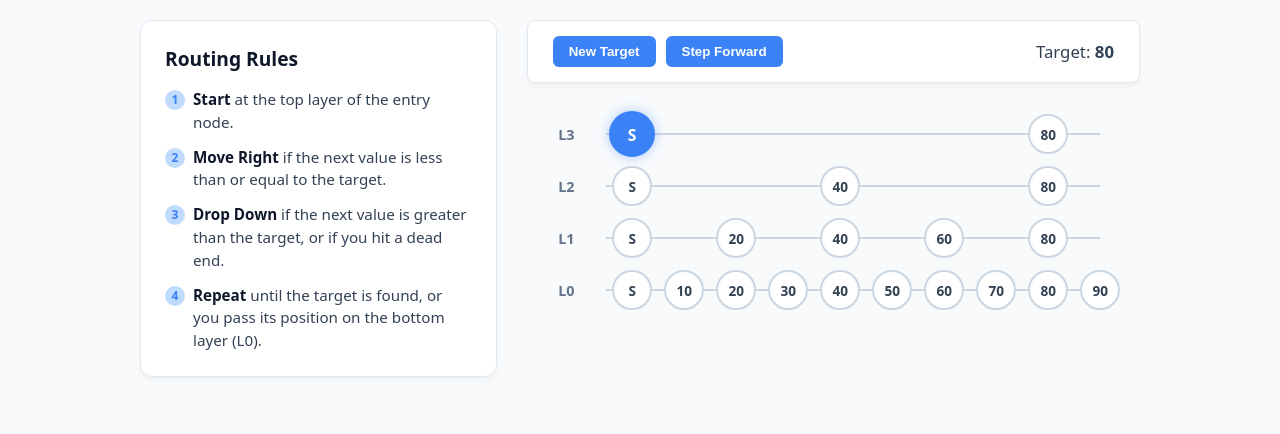
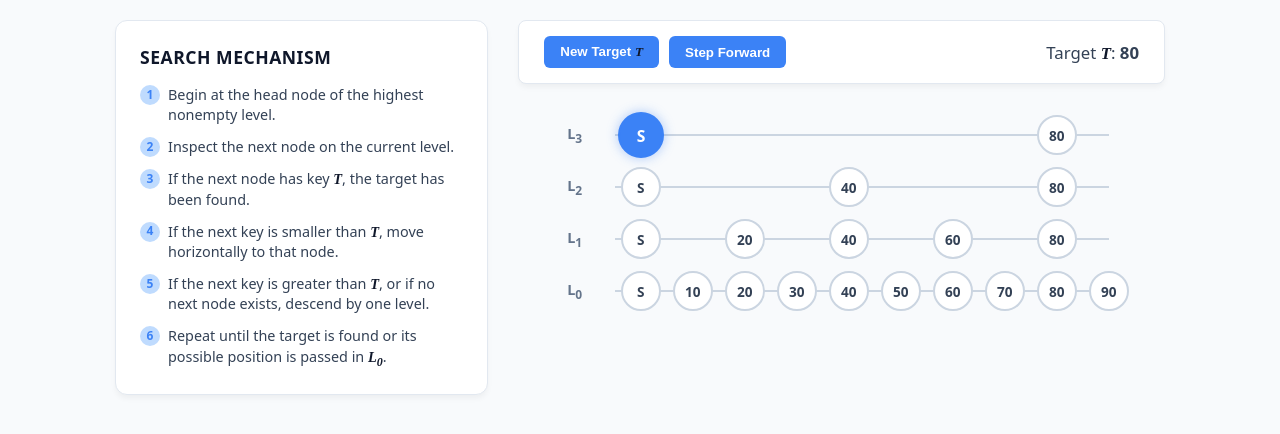
Before and after one commit to erfansoheil/erfansoheil.github.io, a Jekyll site: the page writing-notes/indexing/asset/skiplist-interactive.html, which Jekyll copies as it is, in a window 1280 px wide. Shown: the top 434 px of the page. Built offline with Jekyll 4.4.1, drawn with Linux system fonts in a browser that asks for light colours.

Commit message:
Refine content in main_p2.md for clarity on the probabilistic nature of skip lists, removing redundant explanations. Update skiplist-interactive.html to improve layout responsiveness and enhance the search mechanism sidebar with clearer instructions and consistent formatting for mathematical variables.

```diff
--- a/writing-notes/indexing/asset/skiplist-interactive.html
+++ b/writing-notes/indexing/asset/skiplist-interactive.html
@@ -28,7 +28,7 @@
         .layout-container {
             display: flex;
             gap: 30px;
-            max-width: 1000px;
+            max-width: 1050px;
             width: 100%;
             flex-wrap: wrap;
             align-items: flex-start;
@@ -37,7 +37,7 @@
         /* Sidebar for Rules */
         .rules-panel {
             flex: 1;
-            min-width: 250px;
+            min-width: 300px;
             background: var(--card-bg);
             padding: 24px;
             border-radius: 12px;
@@ -48,8 +48,10 @@
         .rules-panel h3 {
             margin-top: 0;
             margin-bottom: 16px;
-            font-size: 1.2rem;
+            font-size: 1.1rem;
             color: #0f172a;
+            text-transform: uppercase;
+            letter-spacing: 0.5px;
         }
 
         .rules-list {
@@ -62,10 +64,11 @@
         }
 
         .rules-list li {
-            font-size: 0.95rem;
-            line-height: 1.5;
+            font-size: 0.9rem;
+            line-height: 1.4;
             padding-left: 28px;
             position: relative;
+            color: #334155;
         }
 
         /* Custom numbers for the list */
@@ -74,7 +77,7 @@
             counter-increment: item;
             position: absolute;
             left: 0;
-            top: 2px;
+            top: 0px;
             background: var(--primary-light);
             color: var(--primary);
             width: 20px;
@@ -88,7 +91,10 @@
         }
         .rules-list { counter-reset: item; }
 
-        .rules-list strong {
+        .math-var {
+            font-family: "Cambria Math", "Times New Roman", serif;
+            font-style: italic;
+            font-weight: bold;
             color: #0f172a;
         }
 
@@ -202,12 +208,14 @@
 
         <!-- Rules Sidebar -->
         <div class="rules-panel">
-            <h3>Routing Rules</h3>
+            <h3>Search Mechanism</h3>
             <ul class="rules-list">
-                <li><strong>Start</strong> at the top layer of the entry node.</li>
-                <li><strong>Move Right</strong> if the next value is less than or equal to the target.</li>
-                <li><strong>Drop Down</strong> if the next value is greater than the target, or if you hit a dead end.</li>
-                <li><strong>Repeat</strong> until the target is found, or you pass its position on the bottom layer (L0).</li>
+                <li>Begin at the head node of the highest nonempty level.</li>
+                <li>Inspect the next node on the current level.</li>
+                <li>If the next node has key <span class="math-var">T</span>, the target has been found.</li>
+                <li>If the next key is smaller than <span class="math-var">T</span>, move horizontally to that node.</li>
+                <li>If the next key is greater than <span class="math-var">T</span>, or if no next node exists, descend by one level.</li>
+                <li>Repeat until the target is found or its possible position is passed in <span class="math-var">L<sub>0</sub></span>.</li>
             </ul>
         </div>
 
@@ -215,10 +223,10 @@
         <div class="vis-panel">
             <div class="controls">
                 <div class="btn-group">
-                    <button id="btn-new" onclick="startNewSearch()">New Target</button>
+                    <button id="btn-new" onclick="startNewSearch()">New Target <span class="math-var">T</span></button>
                     <button id="btn-step" onclick="nextStep()">Step Forward</button>
                 </div>
-                <div class="status" id="status-display">Target: <strong>-</strong></div>
+                <div class="status" id="status-display">Target <span class="math-var">T</span>: <strong>-</strong></div>
             </div>
 
             <div id="skip-list-container"></div>
@@ -253,7 +261,9 @@
             let html = '<table>';
 
             for (let l = maxLevel; l >= 0; l--) {
-                html += `<tr><td class="level-label">L${l}</td>`;
+                // Formatting the lowest level as L0 for consistency with the rules
+                const label = l === 0 ? 'L<sub>0</sub>' : `L<sub>${l}</sub>`;
+                html += `<tr><td class="level-label">${label}</td>`;
                 for (let i = 0; i < nodes.length; i++) {
                     html += `<td>`;
                     if (nodes[i].height >= l) {
@@ -285,7 +295,7 @@
 
         function startNewSearch() {
             target = searchPool[Math.floor(Math.random() * searchPool.length)];
-            document.getElementById('status-display').innerHTML = `Target: <strong>${target}</strong>`;
+            document.getElementById('status-display').innerHTML = `Target <span class="math-var">T</span>: <strong>${target}</strong>`;
             document.getElementById('btn-step').disabled = false;
             document.getElementById('btn-step').innerText = "Step Forward";
 
@@ -317,7 +327,7 @@
 
                 if (nextVal === target) {
                     setNodeState(currLevel, currNodeIdx, 'found');
-                    document.getElementById('status-display').innerHTML = `Found: <strong>${target}</strong>`;
+                    document.getElementById('status-display').innerHTML = `Found <span class="math-var">T</span>: <strong>${target}</strong>`;
                     endSearch();
                 }
             } else {
```
Also changed, not shown: writing-notes/indexing/main_p2.md (+2 -22 lines).
